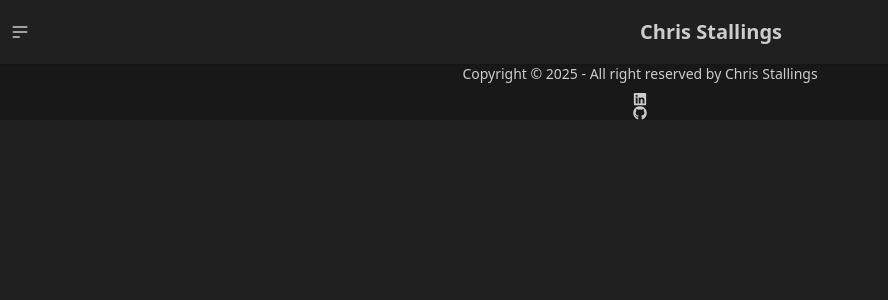
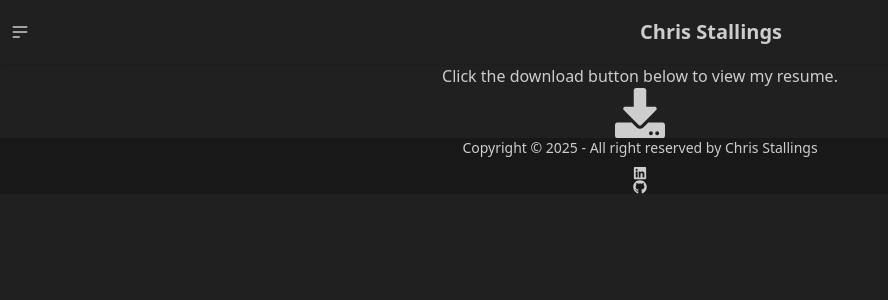
Before and after one commit to chris-stallings/PersonalPortfolio, a Next.js app: page /resume in a window 1280 px wide. Shown: the top 300 px of the page, without its empty margins (0-888 px from the left). Built offline with nearby package versions, Linux system fonts and the light colour scheme.

Commit message:
fixed resume added download

```diff
--- a/app/resume/page.tsx
+++ b/app/resume/page.tsx
@@ -1,9 +1,14 @@
 import Image from "next/image";
+import Link from "next/link";
+import { FaDownload } from 'react-icons/fa';
 
 export default function Resume() {
   return (
-    <div>
-
-    </div>
+<div>
+  <div className="text-center">
+    Click the download button below to view my resume.
+  </div>
+  <div className="flex justify-center"><Link href="resume.pdf"><FaDownload size="50"/></Link></div>
+</div>
   );
 }
```
Also changed, not shown: 1 other file (tests, documents, lock files or other folders).
